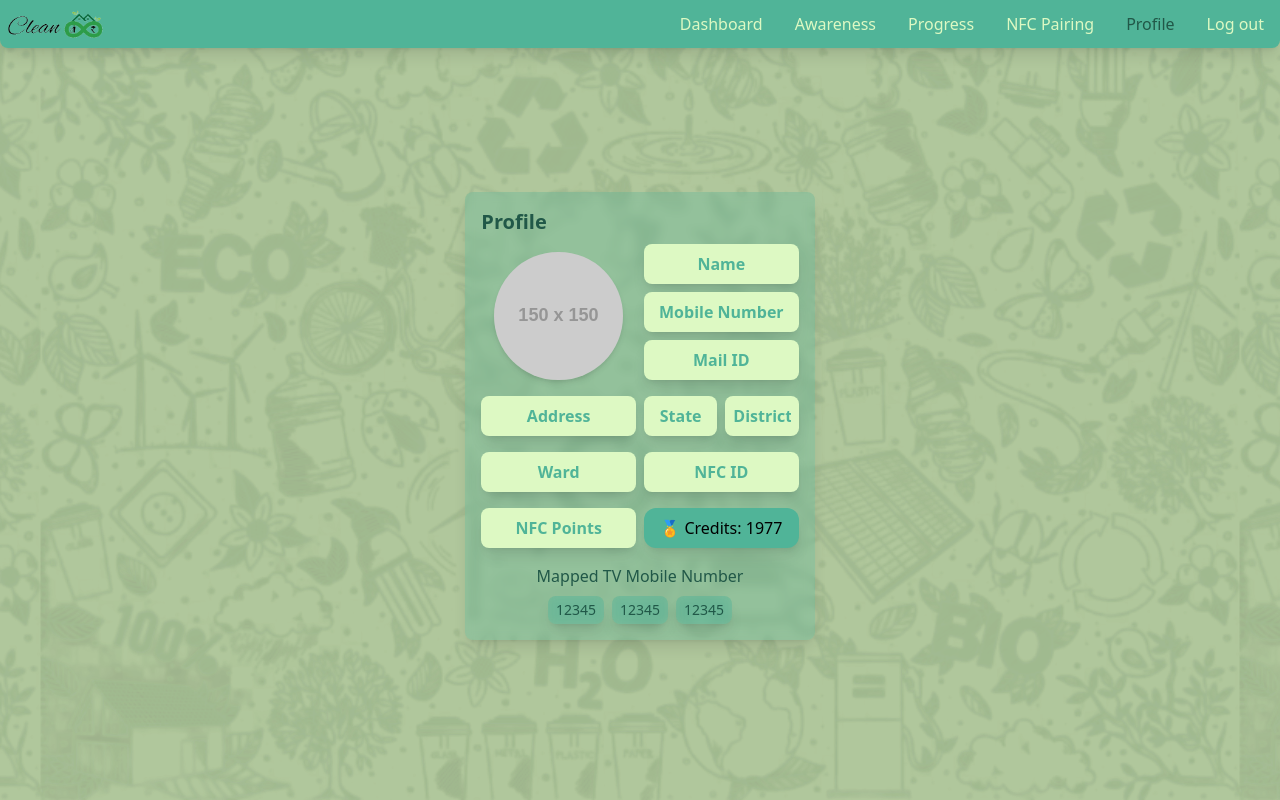
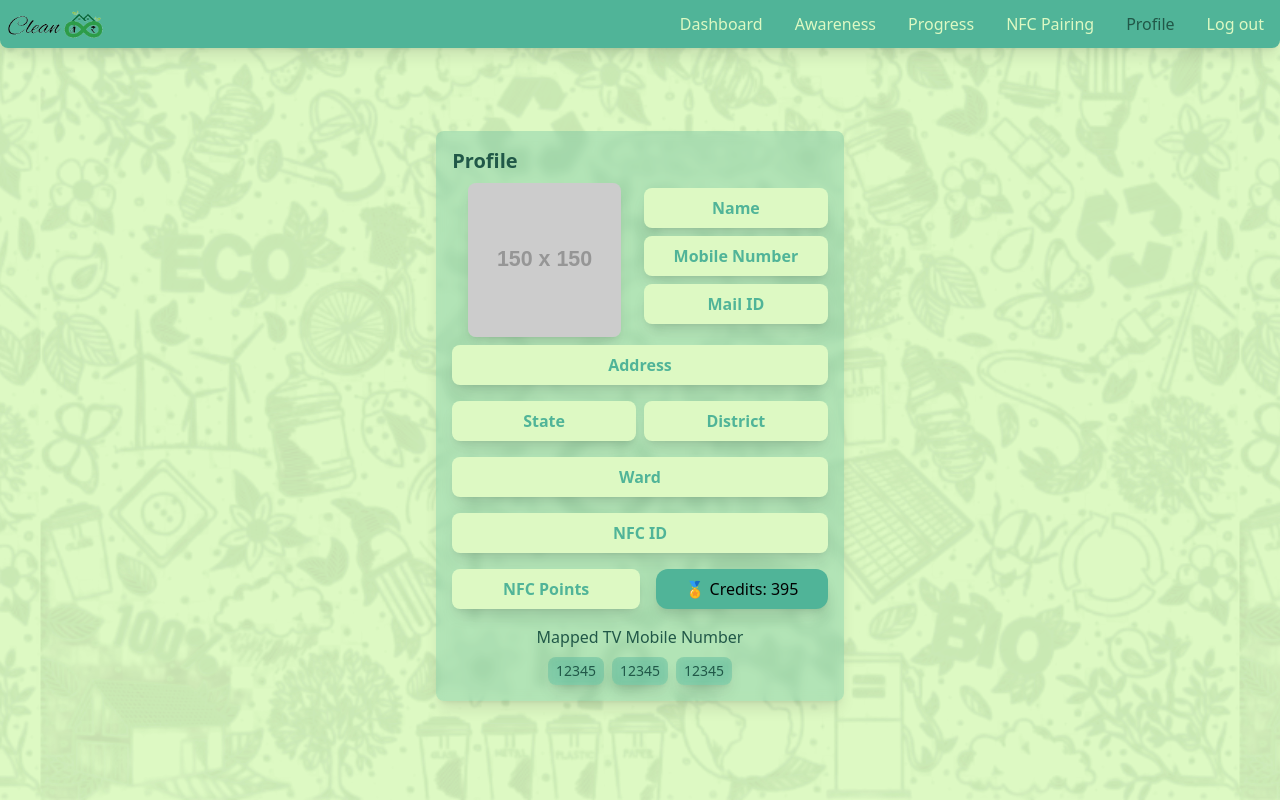
Before and after one commit to Densingh-123/cleaninfinity, a React (Vite) app in the folder client/: page /profile in a window 1280 px wide. Built offline with nearby package versions, Linux system fonts and the light colour scheme.

Commit message:
Updated PingMe : )

```diff
--- a/client/src/components/AuthComp.jsx
+++ b/client/src/components/AuthComp.jsx
@@ -109,8 +109,8 @@ export default function AuthComponent({states, wards}) {
   }
 
   return (
-    <div className='min-h-screen flex items-center justify-center container'>
-      <div className='p-8 bg-light-green rounded-xl shadow-lg w-full md:w-1/2 lg:w-5/12'>
+    <div className='flex items-center justify-center container'>
+      <div className='p-4 bg-light-green shadow-lg w-full md:w-1/2 rounded-xl'>
         <div className='mb-6 w-full slider-btn border-2 border-medium-green rounded-xl shadow-lg flex overflow-hidden'>
           <button
             type='button'
--- a/client/src/components/PingMe.jsx
+++ b/client/src/components/PingMe.jsx
@@ -5,23 +5,24 @@ export default function PingMe() {
   const [description, setDescription] = useState('')
 
   return (
-    <div className='flex flex-col items-center container max-w-md'>
+    <div className='flex flex-col justify-center items-center container max-w-md'>
       <div className='drop p-4'>
-        <h1 className='text-3xl font-bold mb-4'>Ping Me - Contact Us</h1>
+        <h1 className='text-2xl font-bold text-center mb-4'>Ping Me</h1>
         <div className='flex flex-col w-full'>
           <input type='text' placeholder='Your name' value={name} onChange={e => setName(e.target.value)} />
           <input type='text' placeholder='Problem subject' value={subject} onChange={e => setSubject(e.target.value)} />
-          <span className='flex items-center relative'>
+          <div className='flex gap-x-2 my-2'>
+            <span className='relative flex-grow aspect-square w-full'>
+              <input type='file' multiple className='absolute inset-0 z-10 opacity-0 cursor-pointer' />
+              <span className='flex items-center justify-center drop h-full'>Add images</span>
+            </span>
             <textarea
               placeholder='Brief description'
               rows={5}
               value={description}
-              onChange={e => setDescription(e.target.value)}></textarea>
-            <input type='file' multiple className='hidden' />
-            <span className='cursor-pointer absolute inset-0 flex items-center justify-center w-24 aspect-square rounded-full bg-gray-200'>
-              Add images
-            </span>
-          </span>
+              onChange={e => setDescription(e.target.value)}
+              className='w-full mb-0'></textarea>
+          </div>
           <button className='btn'>Submit</button>
         </div>
       </div>
--- a/client/src/components/Profile.jsx
+++ b/client/src/components/Profile.jsx
@@ -1,4 +1,5 @@
 import {useState, useEffect} from 'react'
+
 export default function ProfileForm() {
   const [profile, setProfile] = useState({
     id: '',
@@ -15,40 +16,68 @@ export default function ProfileForm() {
     nfcDPoints: '',
     photo: null
   })
+
   useEffect(() => {
     setProfile(prevProfile => ({
       ...prevProfile,
-      id: Math.floor(Math.random() * 1000000),
-      credits: Math.floor(Math.random() * 5000)
+      id: Math.floor(Math.random() * 1000),
+      credits: Math.floor(Math.random() * 1000)
     }))
   }, [])
+
   return (
     <div className='flex items-center justify-center container min-h-screen'>
-      <div className='drop p-4 md:w-1/2'>
+      <div className='drop p-4 lg:w-7/12 md:w-1/2'>
         <h2 className='font-semibold text-xl mb-2 text-start'>Profile</h2>
         <form className='grid grid-cols-1 md:grid-cols-2 gap-2 items-center'>
-          <img
-            src={profile.photo || 'https://placehold.co/150'}
-            alt='Profile'
-            className='lg:w-10/12 md:w-10/12 rounded-full mx-auto object-cover shadow-md'
-          />
+          <div className='col-span-2 md:col-span-1 flex justify-center'>
+            <img
+              src={profile.photo || 'https://placehold.co/150'}
+              alt='Profile'
+              className='w-1/2 md:w-10/12 lg:w-10/12 rounded-lg shadow-lg'
+            />
+          </div>
           <input id='photo-upload' type='file' accept='image/*' className='hidden' />
-          <span>
+          <span className='col-span-2 md:col-span-1'>
             <input type='text' name='name' value={profile.name} placeholder='Name' disabled />
             <input type='text' name='mobileNumber' value={profile.mobileNumber} placeholder='Mobile Number' disabled />
             <input type='email' name='mailId' value={profile.mailId} placeholder='Mail ID' disabled />
           </span>
-          <input type='text' name='address' value={profile.address} placeholder='Address' disabled />
-          <span className='flex gap-2'>
+          <input
+            type='text'
+            name='address'
+            value={profile.address}
+            placeholder='Address'
+            disabled
+            className='col-span-2'
+          />
+          <span className='flex gap-2 col-span-2'>
             <input type='text' name='state' value={profile.state} placeholder='State' disabled />
             <input type='text' name='district' value={profile.district} placeholder='District' disabled />
           </span>
-          <input type='text' name='ward' value={profile.ward} placeholder='Ward' disabled />
-          <input type='text' name='nfcDid' value={profile.nfcDid} placeholder='NFC ID' disabled />
-          <input type='text' name='nfcDPoints' value={profile.nfcDPoints} placeholder='NFC Points' disabled />
-          <span type='button' className='btn text-center' disabled>
-            🏅 Credits: {profile.credits}
-          </span>
+          <input type='text' name='ward' value={profile.ward} placeholder='Ward' disabled className='col-span-2' />
+          <input
+            type='text'
+            name='nfcDid'
+            value={profile.nfcDid}
+            placeholder='NFC ID'
+            disabled
+            className='col-span-2'
+          />
+
+          <div className='flex flex-col md:flex-row gap-2 md:gap-4 col-span-2'>
+            <input
+              type='text'
+              name='nfcDPoints'
+              value={profile.nfcDPoints}
+              placeholder='NFC Points'
+              disabled
+              className='flex-1 col-span-2'
+            />
+            <div type='button' className='btn text-center flex-1' disabled>
+              🏅 Credits: {profile.credits}
+            </div>
+          </div>
           <div className='col-span-2 text-center'>
             <p className='mb-2'>Mapped TV Mobile Number</p>
             <div className='flex gap-2 justify-center'>
--- a/client/src/index.css
+++ b/client/src/index.css
@@ -3,10 +3,6 @@
 @tailwind utilities;
 body {
   @apply text-dark-green bg-lightest-green min-h-screen relative -z-10;
-}
-body::after {
-  content: '';
-  @apply fixed top-0 w-full h-full bg-black bg-opacity-20 -z-10;
 }
 .drop {
   @apply bg-medium-green/30 backdrop-blur-sm rounded-lg shadow-lg;
@@ -16,7 +12,9 @@ textarea,
 select {
   @apply rounded-lg p-2 mb-2 hover:shadow-md bg-lightest-green w-full focus:outline-none focus:ring-2 focus:ring-medium-green transition font-semibold shadow-lg;
 }
-input::placeholder {
+input::placeholder,
+textarea::placeholder,
+select::placeholder {
   @apply text-medium-green text-center;
 }
 .animate {
```
Also changed, not shown: client/src/components/Activity.jsx (added).
